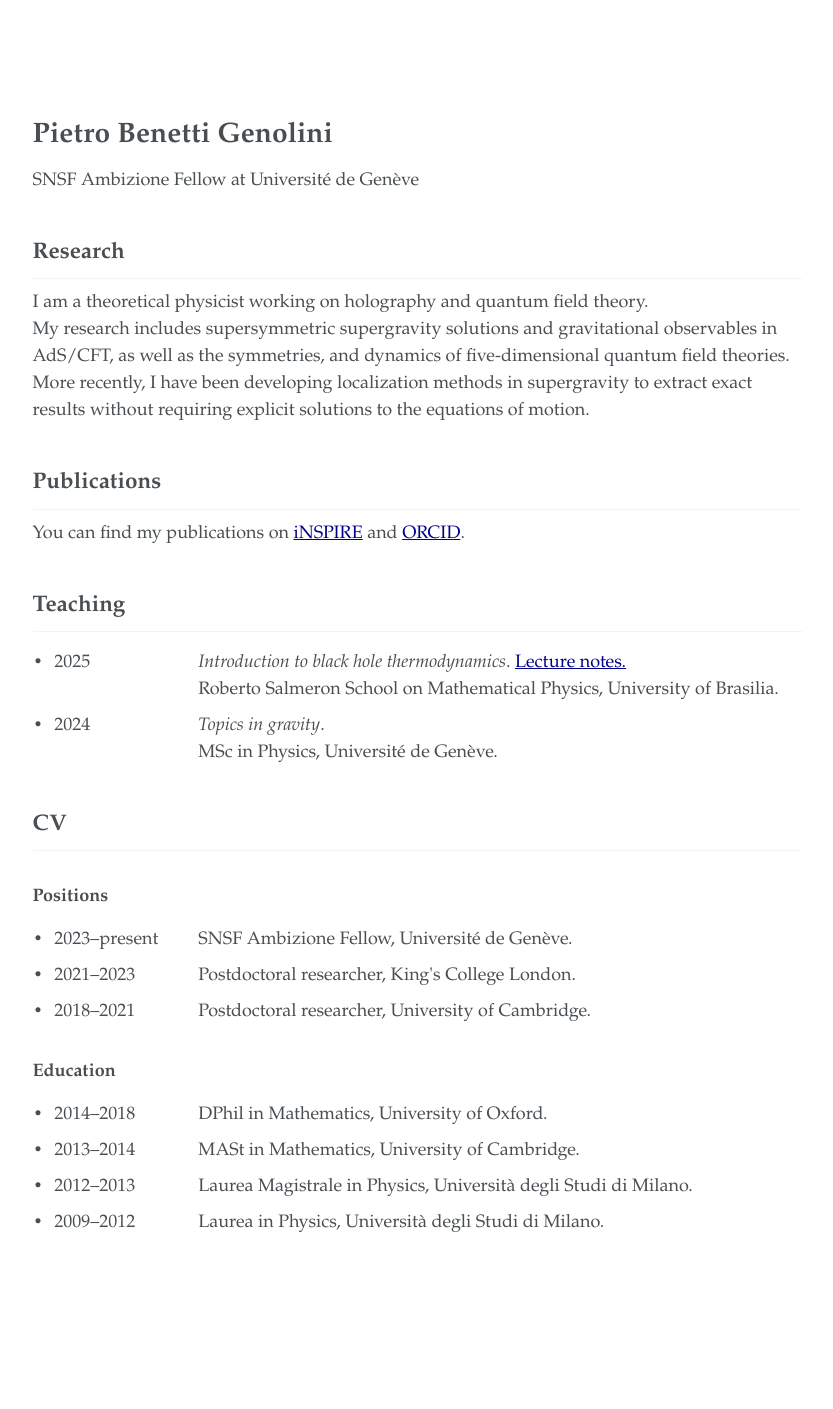
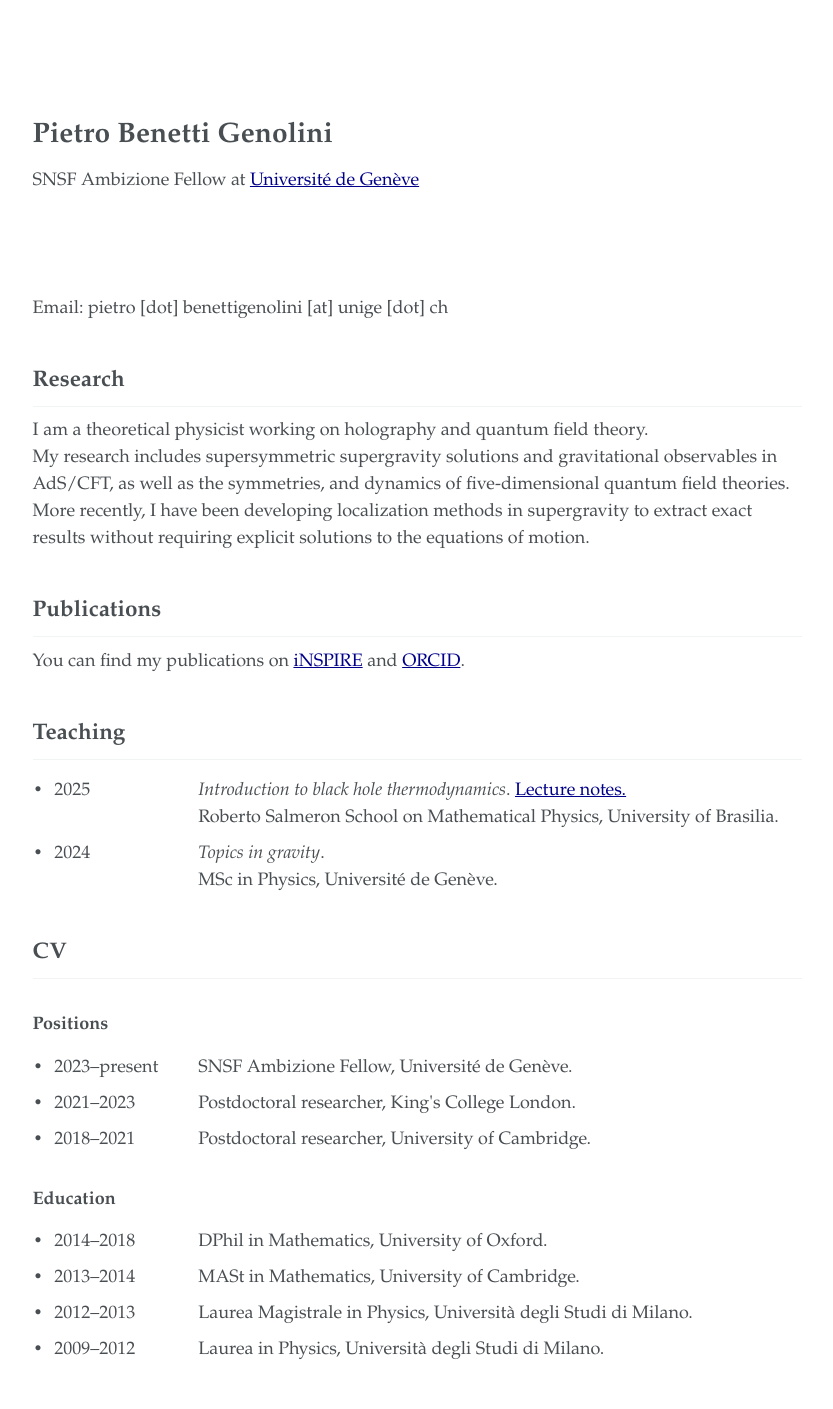
Before and after one commit to pietro-benettigenolini/pietro-benettigenolini.github.io, a Jekyll site: the page built from _pages/about.md, in a window 1280 px wide. Shown: the whole page, without its empty margins (249-1082 px from the left). Built offline with Jekyll 4.4.1, drawn with Linux system fonts in a browser that asks for light colours; a style sheet for code colours, icons or effects is not loaded; before the commit the page ends 1282 px from its top, so only the background shows below that.

Commit message:
Updated homepage content

```diff
--- a/_pages/about.md
+++ b/_pages/about.md
@@ -13,7 +13,11 @@ redirect_from:
 
 # Pietro Benetti Genolini
 
-SNSF Ambizione Fellow at Université de Genève
+SNSF Ambizione Fellow at <a href="https://www.unige.ch/sciences/physique/theorique/en">Université de Genève</a>
+
+<br><br>
+
+Email: pietro [dot] benettigenolini [at] unige [dot] ch
 
 <!--
 Bio to be written later.
```
